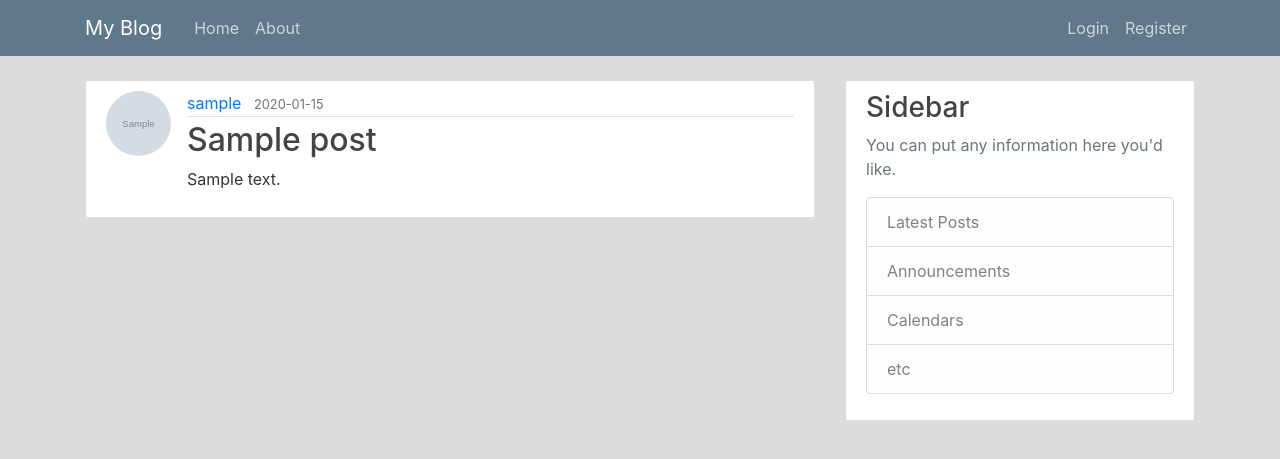
After one commit to XingzheZhao/MyBlog, a Flask app: page /post/1 in a window 1280 px wide. The commit adds this page. Shown: the top 459 px of the page. Run offline with Flask 2, Linux system fonts and the light colour scheme; tables that the repository leaves empty hold one stand-in row (values such as "Sample post"); grey boxes marked "Sample" are stand-in pictures.

Commit message:
adding post feature

```diff
--- a/my_blog/myblog/routes.py
+++ b/my_blog/myblog/routes.py
@@ -1,5 +1,5 @@
-from flask import render_template, url_for, flash, redirect, request
-from myblog.forms import RegistrationForm, LoginForm, UpdateAccountForm
+from flask import render_template, url_for, flash, redirect, request, abort
+from myblog.forms import RegistrationForm, LoginForm, UpdateAccountForm, PostForm
 from myblog import app, db, bcrypt
 from flask_login import login_user, current_user, logout_user, login_required
 from myblog.models import User, Post
@@ -11,24 +11,11 @@
 
 peppers = list(string.ascii_lowercase) + list(string.ascii_uppercase)
 
-posts = [
-  {
-    'author': 'SamZ',
-    'title': 'Blog Post 1',
-    'content': 'First post content',
-    'date_posted': 'April 20, 2020'
-  },
-  {
-    'author': 'Peter Parker',
-    'title': 'Blog Post 2',
-    'content': 'Second post content',
-    'date_posted': 'December 20, 2020'
-  }
-]
 
 @app.route('/')
 @app.route('/home')
 def home():
+  posts = Post.query.all()
   return render_template('home.html', posts=posts)
 
 
@@ -118,3 +105,53 @@
     form.email.data = current_user.email
   image_file = url_for('static', filename='profile_pics/' + current_user.image_file)
   return render_template('account.html', title='Account', image_file=image_file, form=form)
+
+
+@app.route("/post/new", methods=['GET', 'POST'])
+@login_required
+def new_post():
+  form = PostForm()
+  if form.validate_on_submit():
+    post = Post(title=form.title.data, content=form.content.data, author=current_user)
+    db.session.add(post)
+    db.session.commit()
+    flash('Your post has been created!', 'success')
+    return redirect(url_for('home'))
+  return render_template('create_post.html', title='New Post', form=form, legend='New Post')
+
+
+@app.route("/post/<int:post_id>")
+def post(post_id):
+  post = Post.query.get_or_404(post_id)
+  return render_template('post.html', title=post.title, post=post)
+
+
+@app.route("/post/<int:post_id>/update", methods=['GET', 'POST'])
+@login_required
+def update_post(post_id):
+  post = Post.query.get_or_404(post_id)
+  if post.author != current_user:
+    abort(403)    # ! http response for forbidden route
+  form = PostForm()
+  if form.validate_on_submit():
+    post.title = form.title.data
+    post.content = form.content.data
+    db.session.commit()
+    flash ('Post has been updated!', 'success')
+    return redirect(url_for('post', post_id=post.id))
+  elif request.method == 'GET':
+    form.title.data = post.title
+    form.content.data = post.content
+  return render_template('create_post.html', title='Update Post', form=form, legend='Update Post')
+
+
+@app.route("/post/<int:post_id>/delete", methods=['POST'])
+@login_required
+def delete_post(post_id):
+  post = Post.query.get_or_404(post_id)
+  if post.author != current_user:
+    abort(403)    # ! http response for forbidden route
+  db.session.delete(post)
+  db.session.commit()
+  flash('Your post has been deleted!', 'successs')
+  return redirect(url_for('home'))
--- a/my_blog/myblog/templates/base.html
+++ b/my_blog/myblog/templates/base.html
@@ -32,6 +32,7 @@
           <!-- Navbar Right Side -->
           <div class="navbar-nav">
             {% if current_user.is_authenticated %}
+              <a class="nav-item nav-link" href="{{ url_for('new_post')}}">New Post</a>
               <a class="nav-item nav-link" href="{{ url_for('account')}}">Account</a>
               <a class="nav-item nav-link" href="{{ url_for('logout')}}">Logout</a>
             {% else %}
--- a/my_blog/myblog/templates/login.html
+++ b/my_blog/myblog/templates/login.html
@@ -4,7 +4,7 @@
     <form method="POST" action="">
       {{ form.hidden_tag() }}
       <fieldset class="form-group">
-        <legend class="border-bottom mb-4">Login</legend>
+        <legend class="border-bottom mb-4">Log in</legend>
 
         <div class="form-group">
           {{ form.email.label(class="form-control-label") }}
--- /dev/null
+++ b/my_blog/myblog/templates/post.html
@@ -0,0 +1,43 @@
+{% extends "base.html" %}
+{% block content %}
+  <article class="media content-section">
+    <img class="rounded-circle article-img" src="{{ url_for('static', filename='profile_pics/' + post.author.image_file) }}">
+    <div class="media-body">
+      <div class="article-metadata">
+        <a class="mr-2" href="#">{{ post.author.username }}</a>
+        <small class="text-muted">{{ post.date_posted.strftime('%Y-%m-%d') }}</small>
+        {% if post.author == current_user %}
+          <div>
+            <a class="btn btn-secondary btn-sm mt-1 mb-1" href="{{ url_for('update_post', post_id=post.id) }}">Update</a>
+            <button type="button" class="btn btn-danger btn-sm m-1" data-toggle="modal" data-target="#deleteModal">Delete</button>
+          </div>
+        {% endif %}
+      </div>
+      <h2 class="article-title">{{ post.title }}</h2>
+      <p class="article-content">{{ post.content }}</p>
+    </div>
+  </article>
+  <!-- Modal -->
+  <div class="modal fade" id="deleteModal" tabindex="-1" role="dialog" aria-labelledby="deleteModalLabel" aria-hidden="true">
+    <div class="modal-dialog" role="document">
+      <div class="modal-content">
+        <div class="modal-header">
+          <h5 class="modal-title" id="deleteModalLabel">Delete Post?</h5>
+          <button type="button" class="close" data-dismiss="modal" aria-label="Close">
+            <span aria-hidden="true">&times;</span>
+          </button>
+        </div>
+        <!-- <div class="modal-body">
+          ...
+        </div> -->
+        <div class="modal-footer">
+          <button type="button" class="btn btn-secondary" data-dismiss="modal">Close</button>
+          <form action="{{ url_for('delete_post', post_id=post.id) }}" method="POST">
+            <input class="btn btn-danger" type="submit" value="Delete">
+          </form>
+          <!-- <button type="button" class="btn btn-primary">Delete Post</button> -->
+        </div>
+      </div>
+    </div>
+  </div>
+{% endblock content %}
```
Also changed, not shown: my_blog/myblog/forms.py (+7 -1 lines), my_blog/myblog/templates/create_post.html (added, +44 -0 lines), my_blog/myblog/templates/home.html (+4 -4 lines).
